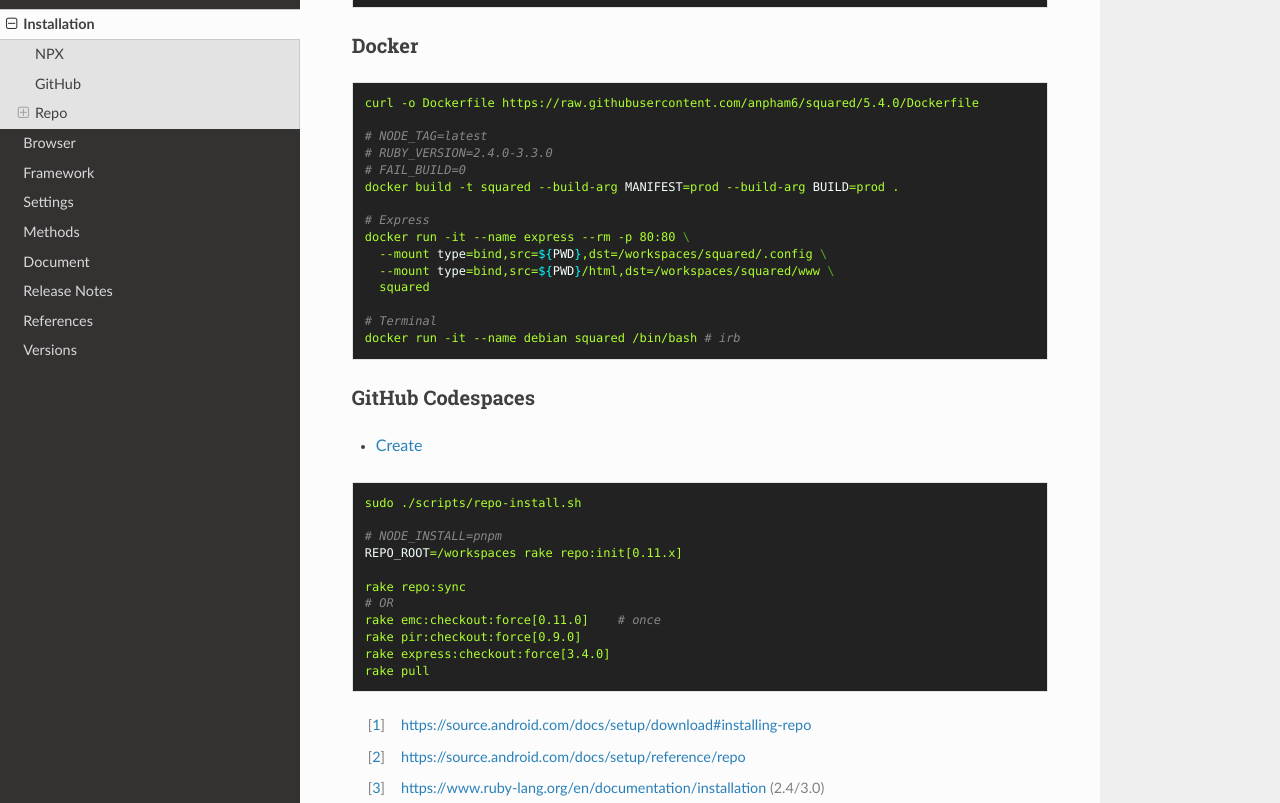
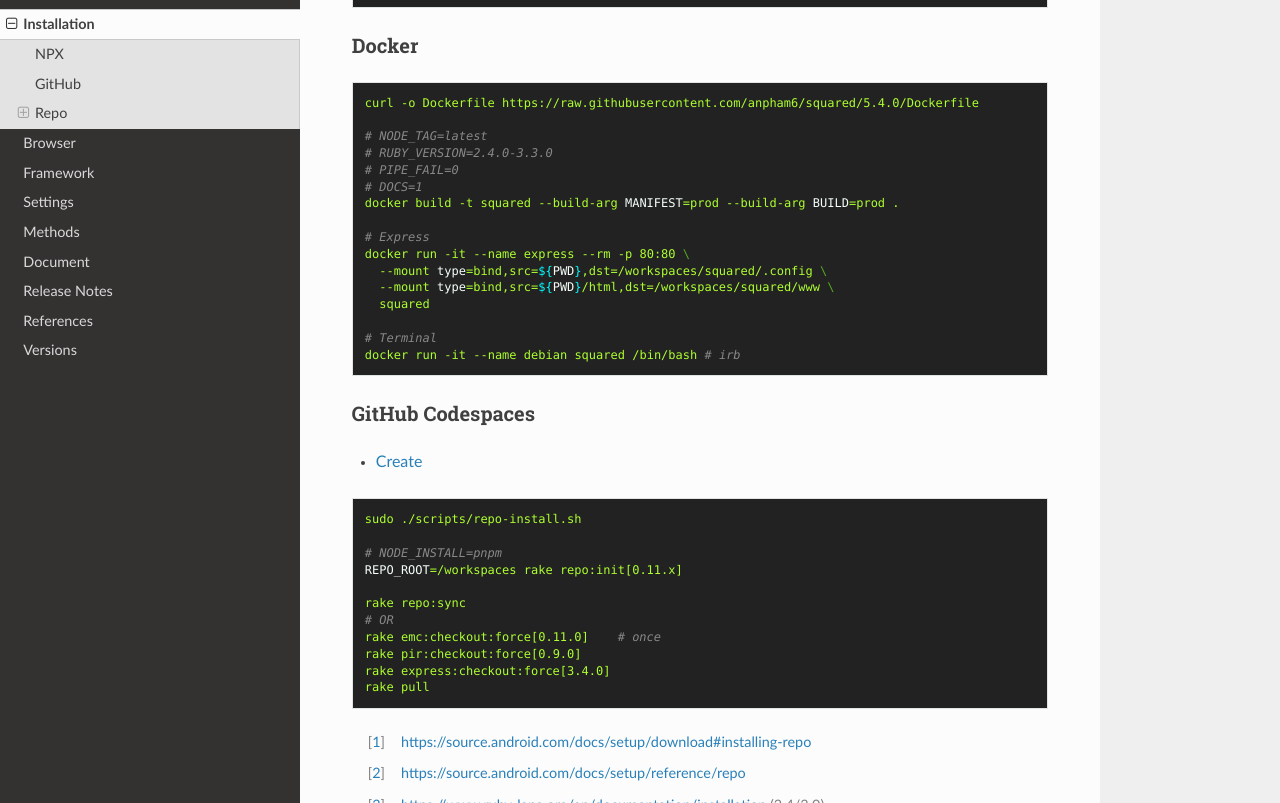
Before and after one commit to anpham6/android-docs, a Sphinx documentation site: the page built from source/installation.rst, in a window 1280 px wide and 900 px high, scrolled down 2452 px, cut to the strip 97-900 px from the top of the window. Built offline with Sphinx 7.4.7 and the Read the Docs theme 3.1.0, drawn with Linux system fonts in a browser that asks for light colours.

```diff
--- a/requirements.txt
+++ b/requirements.txt
@@ -1,2 +1,2 @@
 Sphinx>=7.4.0
-sphinx-rtd-theme==2.0.0
+sphinx-rtd-theme>=3.0.0
--- a/source/installation.rst
+++ b/source/installation.rst
@@ -148,7 +148,8 @@
 
   # NODE_TAG=latest
   # RUBY_VERSION=2.4.0-3.3.0
-  # FAIL_BUILD=0
+  # PIPE_FAIL=0
+  # DOCS=1
   docker build -t squared --build-arg MANIFEST=prod --build-arg BUILD=prod .
 
   # Express
```
Also changed, not shown: .readthedocs.yaml, source/conf.py (line endings or trailing spaces), 2 other files.
